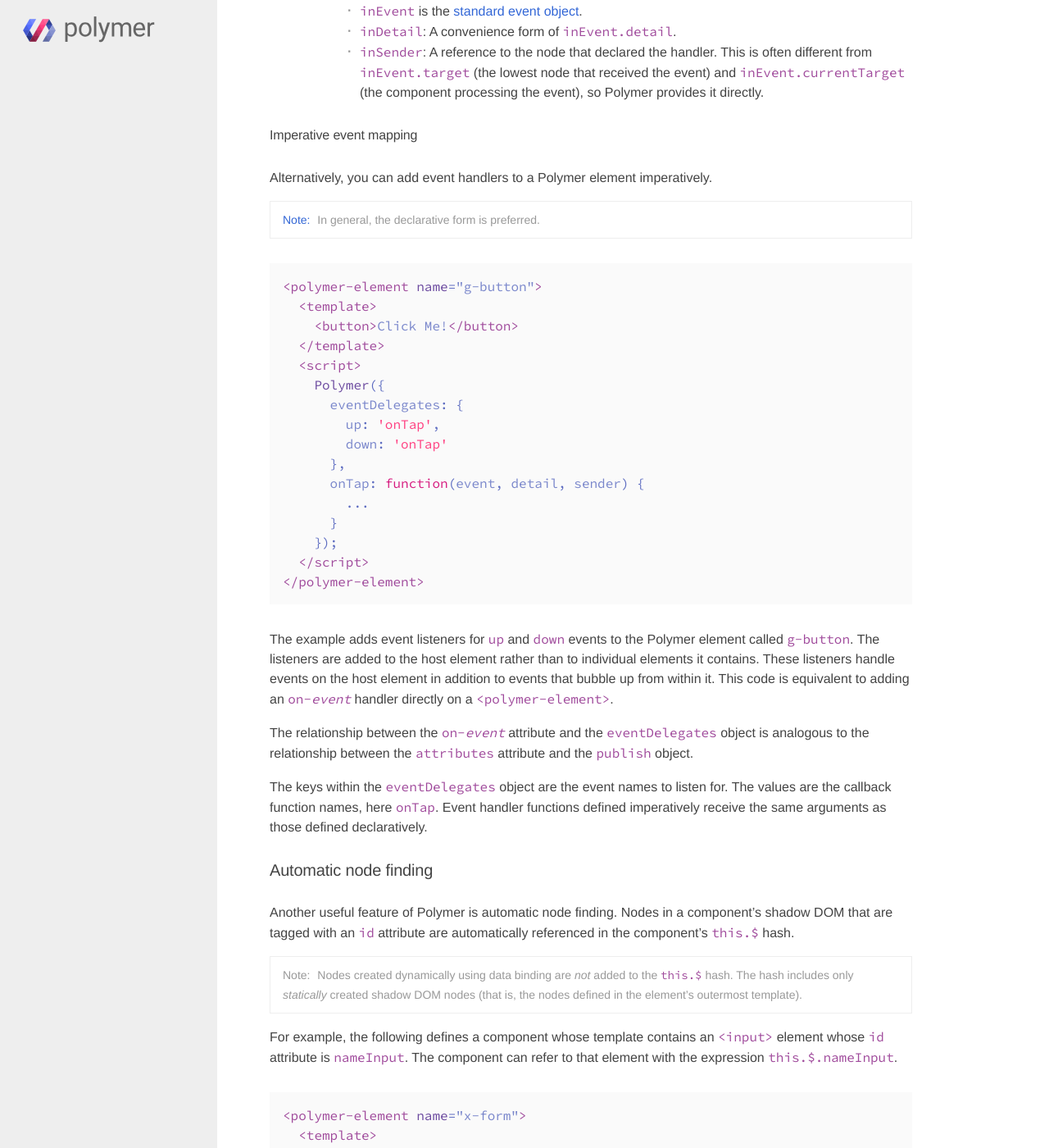
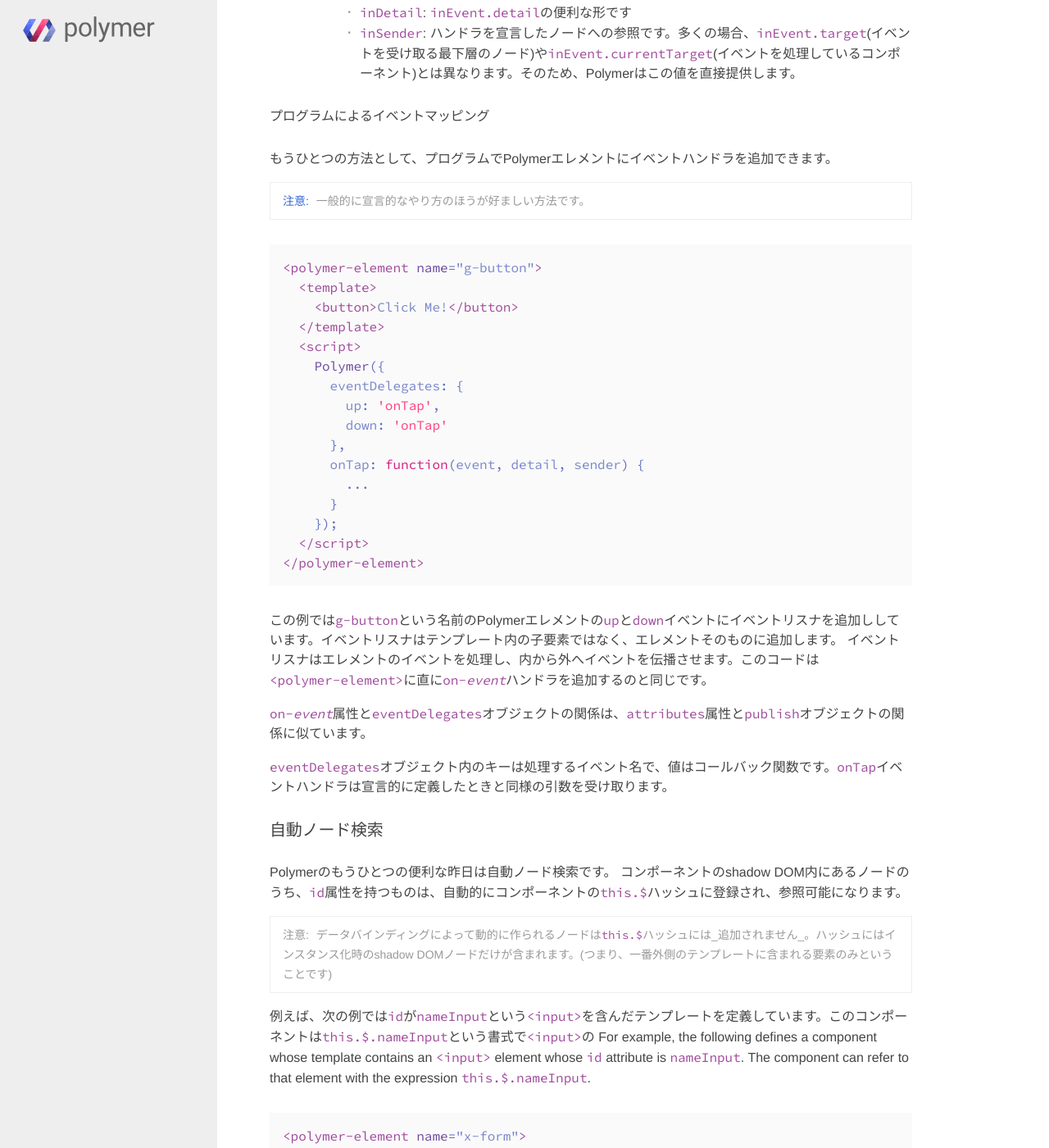
Before and after one commit to craftgear/polymer-docs-ja, a Jekyll site: the page built from docs_ja/docs/polymer/polymer.md, in a window 1280 px wide and 1400 px high, scrolled down 21254 px. Shown: the whole window at 82% size. Built offline with Jekyll 4.4.1, drawn with Linux system fonts in a browser that asks for light colours; some web fonts are replaced; a script that is not in the unit is left out; some of the changed text lies outside the part shown.

Commit message:
polymer.md 64%

```diff
--- a/docs_ja/docs/polymer/polymer.md
+++ b/docs_ja/docs/polymer/polymer.md
@@ -582,15 +582,11 @@ attributeChangedCallback | attributeChanged | 属性が追加、削除、変更
 
 *   プロパティの値がオブジェクト、配列、または関数の場合、その値は`reflect`が`true`に設定されていても、**決して反映されません**。
 
-*   プロパティの値がブーリアンの場合、If the property value is boolean, the attribute behaves like a standard
-    boolean attribute: the reflected attribute appears only if the value is
-    truthy.
+*   プロパティの値がブーリアンの場合、属性は通常のブーリアン属性のように振る舞います: 値が真の場合のみ属性が存在する状態になります。
 
-Also, note that the initial value of an attribute is **not** reflected, so the
-reflected attribute does not appear in the DOM unless you set it to a different
-value.
+また、プロパティの初期値は属性に**反映されない**ことに留意して下さい。したがって、値を変更するまで属性はDOM上にはしません。
 
-For example:
+例えば:
 
     <polymer-element name="disappearing-element">
       <script>
@@ -605,29 +601,21 @@ For example:
       </script>
     </polymer-element>
 
-Setting `hidden = true` on a `<disappearing-element>` causes the `hidden`
-attribute to be set:
+`hidden = true`に設定することで、`<disappearing-element>`の`hidden`属性がDOMに存在する状態になり、次のようになります:
 
     <disappearing-element hidden>Now you see me...</disappearing-element>
 
-Attribute _reflection_ is separate from data binding. Two-way data binding is
-available on published properties whether or not they're reflected. Consider the
-following:
+属性の_反映_はデータバインディングとは別のものです。双方向データバインディングは公開プロパティが反映されるかどうかに関係なく有効になります。次の例を見て下さい:
 
     <my-element name="{%raw%}{{someName}}{%endraw%}"></my-element>
 
-If the `name` property is _not_ set to reflect, the `name` attribute always
-shows up as `name="{%raw%}{{someName}}{%endraw%}"` in the DOM. If `name` _is_
-set to reflect, the DOM attribute reflects the current value of `someName`.
+`name`プロパティが値を反映_しない_ように設定されていても、`name`属性は常にDOM上に`name="{%raw%}{{someName}}{%endraw%}"`と表示されます。もし`name`が値を反映_する_ように設定されたいたら、DOM上の属性は`someName`に設定された値になります。
 
-### Data binding and published properties
+### データバインディングと公開プロパティ
 
-Published properties are data-bound inside of {{site.project_title}} elements
-and accessible via `{%raw%}{{}}{%endraw%}`. These bindings are by reference and
-are two-way.
+公開プロパティは{{site.project_title}}エレメント内でデータバインドされ、`{%raw%}{{}}{%endraw%}`を使ってアクセス可能になります。このバインドは参照であり、双方向です。
 
-For example, we can define a `name-tag` element that publishes two properties,
-`name` and `nameColor`.
+例えば、`name`と`nameColor`という二つの公開プロパティを持つ`name-tag`というエレメントを定義したとします。
 
     <polymer-element name="name-tag" attributes="name nameColor">
       <template>
@@ -640,18 +628,16 @@ For example, we can define a `name-tag` element that publishes two properties,
       </script>
     </polymer-element>
 
-In this example, the published property `name` has initial value of `undefined` and `nameColor` has a value of "orange". Thus, the `<span>`'s color will be orange.
+この例では公開プロパティ`name`の初期値は`undefined`で、`nameColor`の初期値は"orange"です。したがって、`<span>`のテキスト色はオレンジになります。
 
-For more information see the [Data binding overview](databinding.html).
+より詳しくは、[データバインディングの概要](databinding.html)を参照して下さい。
 
-### Computed properties
+### 算出プロパティ
 
-Computed properties are dynamic properties that are computed
-based on other property values. You can also publish a computed
-property, so it can be data bound outside the element.
+算出プロパティは他のプロパティの値に基づいて動的に値が変わるプロパティです。
+算出プロパティも、その値を公開して外部エレメントにバインドすることが出来ます。
 
-Computed properties are defined in the `computed` object on the
-element's prototype:
+算出プロパティはエレメントのプロトタイプ内の`computed`オブジェクト内で定義されます。
 
 <pre class="nocode">
 <b>computed: {</b>
@@ -659,33 +645,27 @@ element's prototype:
 }</b>
 </pre>
 
-Each computed property is defined by a property name and a
-[Polymer expression](/docs/polymer/expressions.html). The value
-of the computed property is updated dynamically whenever one of
-the input values in the expression changes.
+各算出プロパティはプロパティ名と[Polymer式](/docs/polymer/expressions.html)で定義されます。
+算出プロパティの値は計算式のどれかが変更されると動的に更新されます。
 
-In the following example, when you update the input value,
-`num`, the computed property `square` updates automatically.
+次の例では、`num`という入力値が変更されると、算出プロパティの`square`が自動的に更新されます。
 
 {% include samples/computed-property.html %}
 
-Computed properties are read-only: for example, setting
-the `square` property on `square-element` has no effect.
+算出プロパティは読み出し専用です: 例えば、`square`プロパティに値を設定してもなんの効果もありません。
 
-You can publish a computed property like any other property,
-by adding it to the `attributes` list or to the `publish` object.
-Any default value specified in the `publish` object is ignored.
+他のプロパティ同様に、`attributes`か`publish`オブジェクトに追加することで、算出プロパティを公開できます。
+`publis`オブジェクトに設定されたデフォルト値は無視されます。
 
-**Limitations**: In {{site.project_title}} 0.4.0 and earlier, computed properties
-couldn't be published.
-For example, you couldn't bind to the `square` property on `square-element` using
+**制限あり**: {{site.project_title}}のバージョン0.4.0以前では、算出プロパティは公開できませんでした。
+例えば次のようにして`square`プロパティをバインドすることは出来ません。
  `<square-element square="{%raw%}{{value}}{%endraw%}>`.
 {: .alert .alert-warning }
 
-### Declarative event mapping
+### 宣言的なイベントマッピング
 
-{{site.project_title}} supports declarative binding of events to methods in the component.
-It uses special <code>on-<em>event</em></code> syntax to trigger this binding behavior.
+{{site.project_title}}はコンポーネントにおける宣言的なイベントとメソッドのマッピングをサポートしています。
+マッピングされた動作を呼び出すには特別な<code>on-<em>event</em></code>書式を使います。
 
     <polymer-element name="g-cool" on-keypress="{% raw %}{{keypressHandler}}{% endraw %}">
       <template>
@@ -699,23 +679,21 @@ It uses special <code>on-<em>event</em></code> syntax to trigger this binding be
       </script>
     </polymer-element>
 
-In this example, the `on-keypress` declaration maps the standard DOM `"keypress"` event to the `keypressHandler` method defined on the element. Similarly, a button within the element
-declares a `on-click` handler for click events that calls the `buttonClick` method.
-All of this is achieved without the need for any glue code.
+この例では、`on-keypress`宣言がDOM標準の`"keypress"`イベントを、エレメント内の`keypressHandler`に結びつけています。同様にエレメント内部ののボタンでは`on-click`ハンドラがクリックイベントに応じて`buttonClick`メソッドを呼び出します。これらは一切の追加プログラムなしに実現されます。
 
-Some things to notice:
+いくつかの注意事項があります:
 
-* The value of an event handler attribute is the string name of a method on the component. Unlike traditional syntax, you cannot put executable code in the attribute.
-* The event handler is passed the following arguments:
-  * `inEvent` is the [standard event object](http://www.w3.org/TR/DOM-Level-3-Events/#interface-Event).
-  * `inDetail`: A convenience form of `inEvent.detail`.
-  * `inSender`: A reference to the node that declared the handler. This is often different from `inEvent.target` (the lowest node that received the event) and `inEvent.currentTarget` (the component processing the event), so  {{site.project_title}} provides it directly.
+* イベントハンドラ属性の値はコンポーネントのメソッド名を文字列で表現したものです。
+* イベントハンドラには以下の引数が渡されます:
+  * `inEvent` は [standard event object](http://www.w3.org/TR/DOM-Level-3-Events/#interface-Event)です。
+  * `inDetail`: `inEvent.detail`の便利な形です
+  * `inSender`: ハンドラを宣言したノードへの参照です。多くの場合、`inEvent.target`(イベントを受け取る最下層のノード)や`inEvent.currentTarget`(イベントを処理しているコンポーネント)とは異なります。そのため、{{site.project_title}}はこの値を直接提供します。
 
-#### Imperative event mapping
+#### プログラムによるイベントマッピング
 
-Alternatively, you can add event handlers to a {{site.project_title}} element imperatively.
+もうひとつの方法として、プログラムで{{site.project_title}}エレメントにイベントハンドラを追加できます。
 
-**Note:** In general, the declarative form is preferred.
+**注意:** 一般的に宣言的なやり方のほうが好ましい方法です。
 {: .alert .alert-info}
 
     <polymer-element name="g-button">
@@ -735,37 +713,22 @@ Alternatively, you can add event handlers to a {{site.project_title}} element im
       </script>
     </polymer-element>
 
-The example adds event listeners for `up` and `down` events
-to the {{site.project_title}} element called `g-button`.
-The listeners are added to the host element rather than to individual
-elements it contains.
-These listeners handle events on the host element
-in addition to events that bubble up from within it.
-This code is equivalent
-to adding an <code>on-<em>event</em></code>
-handler directly on a `<polymer-element>`.
+この例では`g-button`という名前の{{site.project_title}}エレメントの`up`と`down`イベントにイベントリスナを追加ししています。イベントリスナはテンプレート内の子要素ではなく、エレメントそのものに追加します。
+イベントリスナはエレメントのイベントを処理し、内から外へイベントを伝播させます。このコードは`<polymer-element>`に直に<code>on-<em>event</em></code>ハンドラを追加するのと同じです。
 
-The relationship between the <code>on-<em>event</em></code> attribute
-and the `eventDelegates` object
-is analogous to the relationship between the
-`attributes` attribute and the `publish` object.
+<code>on-<em>event</em></code>属性と`eventDelegates`オブジェクトの関係は、`attributes`属性と`publish`オブジェクトの関係に似ています。
 
-The keys within the `eventDelegates` object are the event names to listen for.
-The values are the callback function names, here `onTap`.
-Event handler functions defined imperatively
-receive the same arguments as those defined declaratively.
+`eventDelegates`オブジェクト内のキーは処理するイベント名で、値はコールバック関数です。`onTap`イベントハンドラは宣言的に定義したときと同様の引数を受け取ります。
 
-### Automatic node finding
+### 自動ノード検索
 
-Another useful feature of {{site.project_title}} is automatic node finding.
-Nodes in a component's shadow DOM that are tagged with an
-`id` attribute are automatically referenced in the component's `this.$` hash.
+{{site.project_title}}のもうひとつの便利な昨日は自動ノード検索です。
+コンポーネントのshadow DOM内にあるノードのうち、`id`属性を持つものは、自動的にコンポーネントの`this.$`ハッシュに登録され、参照可能になります。
 
-**Note:** Nodes created dynamically using data binding are _not_ added to the
-`this.$` hash. The hash includes only _statically_ created shadow DOM nodes
-(that is, the nodes defined in the element's outermost template).
+**注意:** データバインディングによって動的に作られるノードは`this.$`ハッシュには_追加されません_。ハッシュにはインスタンス化時のshadow DOMノードだけが含まれます。(つまり、一番外側のテンプレートに含まれる要素のみということです)
 {: .alert .alert-warning }
 
+例えば、次の例では`id`が`nameInput`という`<input>`を含んだテンプレートを定義しています。このコンポーネントは`this.$.nameInput`という書式で`<input>`の
 For example, the following defines a component whose template contains an `<input>` element whose `id` attribute is `nameInput`. The component can refer to that element with the expression `this.$.nameInput`.
 
     <polymer-element name="x-form">
```
